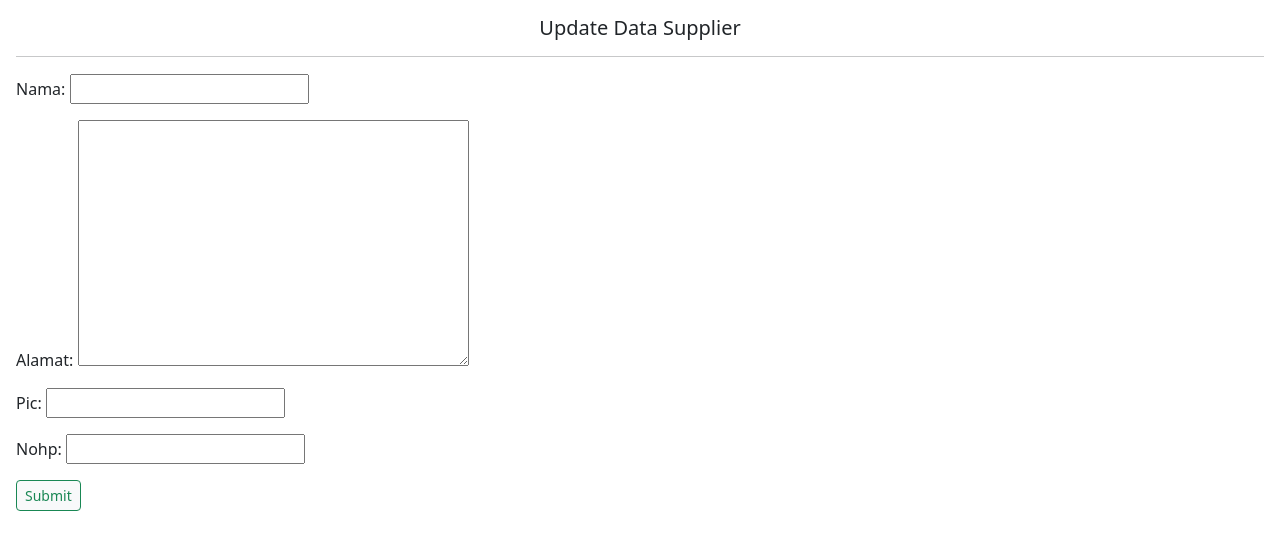
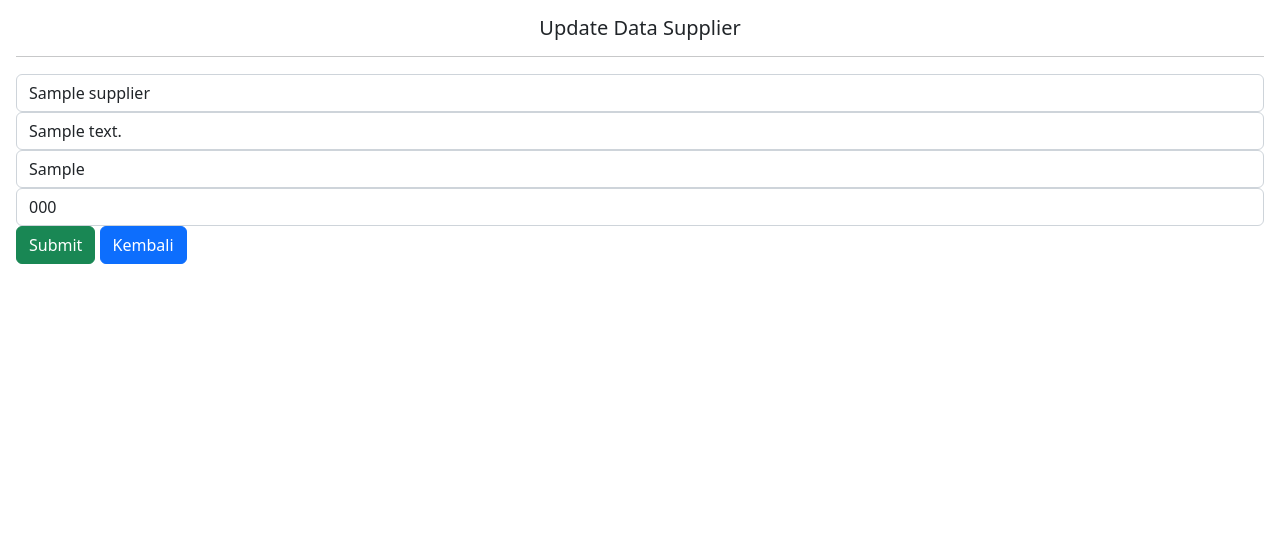
Before and after one commit to retadha/restaurant-inventory-system, a Django app: template supplier/templates/update_supplier_form.html in a window 1280 px wide. Shown: the part 64-614 px from the top of the page. Run offline with Django 4.2, Linux system fonts and the light colour scheme; tables that the repository leaves empty hold one stand-in row (values such as "Sample post"); the template is opened without the code that fills it: values that come from a table or form of the project are taken from there, most other values are stand-ins (such as "Sample title", 1, 10 or a date in 2020).

Commit message:
supplier: change update form supplier

```diff
--- a/supplier/templates/update_supplier_form.html
+++ b/supplier/templates/update_supplier_form.html
@@ -6,9 +6,12 @@
     <h5 style="text-align: center;">Update Data Supplier</h5>
     <hr style="height: 2px">
     <form action="" method="POST">
-        {% csrf_token %}
-        {{ form.as_p }}
-        <input class="btn btn-sm btn-light btn-outline-success" type="submit" name="Submit">
+        <input class="form-control" type="text" name="nama" value="{{supplier.nama}}">
+        <input class="form-control" type="text" name="alamat" value="{{supplier.alamat}}">
+        <input class="form-control" type="text" name="pic" value="{{supplier.pic}}">
+        <input class="form-control" type="text" name="nohp" value="{{supplier.nohp}}">
+        <button class="btn btn-success" type="submit">Submit</button>
+        <a class="btn btn-primary" href="/list_supplier">Kembali</a>
     </form>
 </div>
 {% endblock body %}
--- a/supplier/views.py
+++ b/supplier/views.py
@@ -18,9 +18,8 @@ def list_supplier(request):
 
 def update_supplier(request,id):
     supplier = Supplier.objects.get(id=id)
-    form = AddSupplierForm(request.POST, instance=supplier)
-    if form.is_valid():
-        form.save()
+    # form = AddSupplierForm(request.POST, instance=supplier)
+    print(request.data)
     return render(request, 'update_supplier.html', supplier)
 
 def get_supplier(request,id):
```
